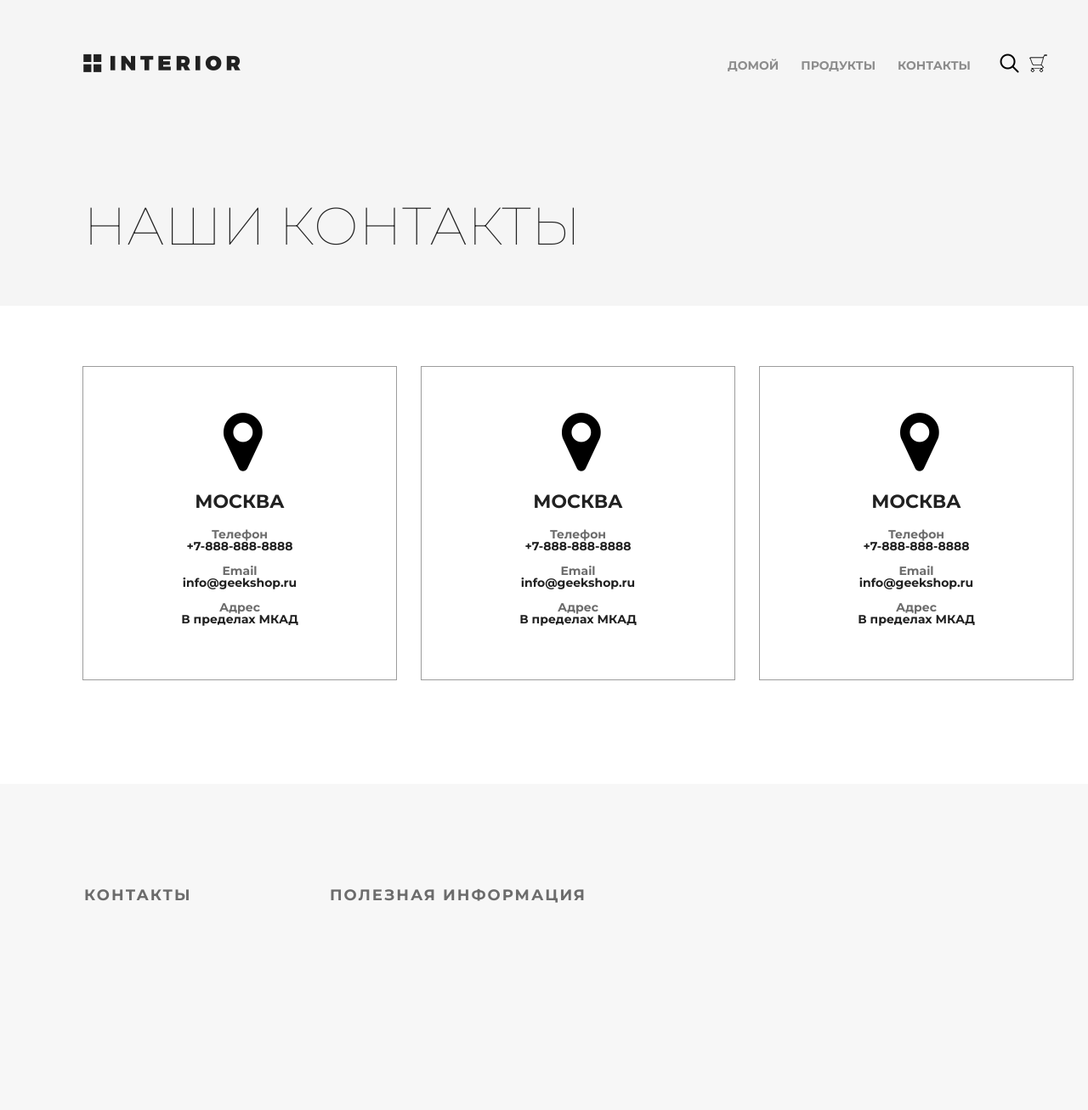
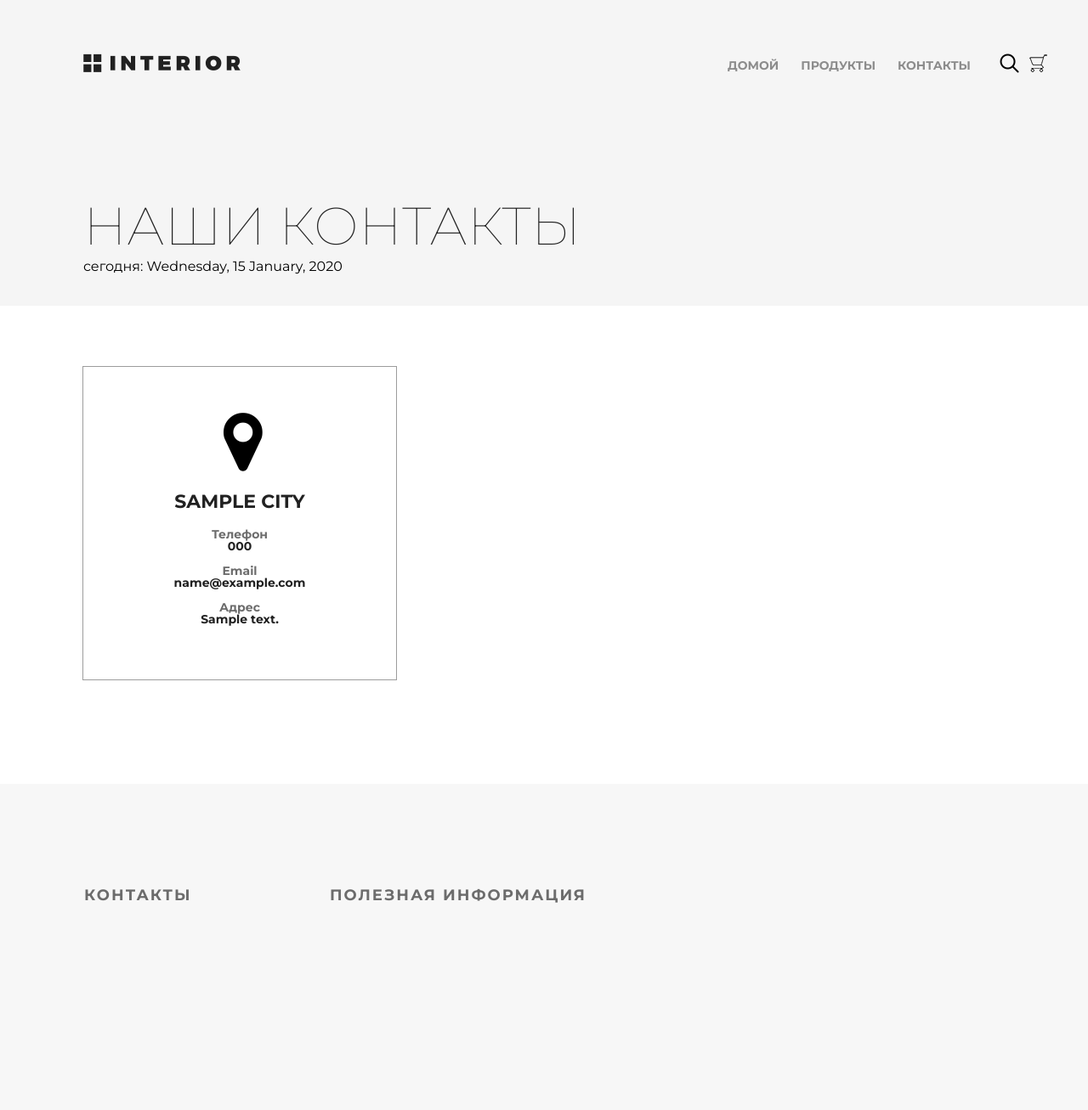
Before and after one commit to spaIpeen/geekshop, a Django app: template mainapp/templates/mainapp/contact.html in a window 1280 px wide; the page is wider, and only the part inside the window is pictured. Shown: that part at 85% size. Run offline with Django 3.2, Linux system fonts and the light colour scheme; the template is opened without the code that fills it: most values are stand-ins (such as "Sample title", 1, 10 or a date in 2020).

Commit message:
Lesson 2. Repeat and filters

```diff
--- a/geekshop/urls.py
+++ b/geekshop/urls.py
@@ -18,8 +18,13 @@ from django.urls import path
 import mainapp.views as mainapp
 
 urlpatterns = [
-    path('', mainapp.main, name='main'),
-    path('products/', mainapp.products, name='products'),
-    path('contact/', mainapp.contact, name='contact'),
-    path('admin/', admin.site.urls),
+    path("admin/", admin.site.urls),
+    path("", mainapp.main, name="main"),
+    path("products/", mainapp.products, name="products"),
+    path("products/all", mainapp.products, name="products_all"),
+    path("products/home", mainapp.products, name="products_home"),
+    path("products/office", mainapp.products, name="products_office"),
+    path("products/modern", mainapp.products, name="products_modern"),
+    path("products/classic", mainapp.products, name="products_classic"),
+    path("contact/", mainapp.contact, name="contact"),
 ]
--- a/mainapp/templates/mainapp/base.html
+++ b/mainapp/templates/mainapp/base.html
@@ -5,25 +5,25 @@
 	<meta charset="utf-8">
 	<title>
         {% block title %}
-            {{ title|title }}
-        {% endblock %}
+            {{ title|capfirst }}
+        {% endblock title %}
     </title>
     {% block css %}
         <link rel="stylesheet" href="{% static 'css/style.css' %}">
         <link rel="stylesheet" href="{% static 'fonts/font-awesome/css/font-awesome.css' %}">
-    {% endblock %}
+    {% endblock css %}
 
     {% block js %}
-    {% endblock %}
+    {% endblock js %}
 </head>
 <body>
     <div class="container">
     {% block menu %}
-    {% endblock %}
+    {% endblock menu %}
 
 
     {% block content %}
-    {% endblock %}
+    {% endblock content %}
     </div>
 
     {% block footer %}
@@ -35,7 +35,7 @@
                <h3>полезная информация</h3>
             </div>
         </div>
-    {% endblock %}
+    {% endblock footer %}
 
 </body>
 </html>
--- a/mainapp/templates/mainapp/contact.html
+++ b/mainapp/templates/mainapp/contact.html
@@ -7,61 +7,32 @@
 		{% include 'mainapp/includes/inc_menu.html' %}
 	</div>
 	<h1>наши контакты</h1>
+	<p>сегодня: {{ visit_date|date:'l, j F, Y' }}</p>
 </div>
-{% endblock %}
+{% endblock menu %}
 
 
 {% block content %}
 <div class="location">
+	{% for location in locations %}
 	<div class="location-1">
 		<i class="fa fa-map-marker fa-5x"></i>
-		<h4>Москва</h4>
+		<h4>{{ location.city }}</h4>
 		<div class="contacts">
 			<h5>Телефон</h5>
-			<p>+7-888-888-8888</p>
+			<p>{{ location.phone }}</p>
 		</div>
 		<div class="contacts">
 			<h5>Email</h5>
-			<p>info@geekshop.ru</p>
+			<p>{{ location.email }}</p>
 		</div>
 		<div class="contacts">
 			<h5>Адрес</h5>
-			<p>В пределах МКАД</p>
+			<p>{{ location.address }}</p>
 		</div>
 	</div>
-	<div class="location-1">
-		<i class="fa fa-map-marker fa-5x"></i>
-		<h4>Москва</h4>
-		<div class="contacts">
-			<h5>Телефон</h5>
-			<p>+7-888-888-8888</p>
-		</div>
-		<div class="contacts">
-			<h5>Email</h5>
-			<p>info@geekshop.ru</p>
-		</div>
-		<div class="contacts">
-			<h5>Адрес</h5>
-			<p>В пределах МКАД</p>
-		</div>
-	</div>
-	<div class="location-1">
-		<i class="fa fa-map-marker fa-5x"></i>
-		<h4>Москва</h4>
-		<div class="contacts">
-			<h5>Телефон</h5>
-			<p>+7-888-888-8888</p>
-		</div>
-		<div class="contacts">
-			<h5>Email</h5>
-			<p>info@geekshop.ru</p>
-		</div>
-		<div class="contacts">
-			<h5>Адрес</h5>
-			<p>В пределах МКАД</p>
-		</div>
-	</div>
+	{% endfor %}
 </div>
 
 <div class="clr"></div>
-{% endblock %}
+{% endblock content %}
--- a/mainapp/templates/mainapp/index.html
+++ b/mainapp/templates/mainapp/index.html
@@ -10,7 +10,7 @@
 		<h3 class="green">тенденции</h3>
 		<h3 class="big"> удобные стулья</h3>
 		<p>Новый уровень комфорта. Отличные характеристики.</p>
-		<a href="#" class="button-order">заказать <img src="/static/img/arrow.png" alt=""></a>
+		<a href="#" class="button-order">заказать <img src="{% static 'img/arrow.png' %}" alt=""></a>
 	</div>
 	<div class="navi">
 		<a href="#"></a><a href="#"></a><a href="#"></a>
@@ -23,7 +23,7 @@
 	<div class="featured-menu">
 			<a class="active" href="#">Популярные</a><a href="#">Новинки</a>
 	</div>
-	<a class="explore" href="#">показать все <img src="/static/img/arrow.png" alt=""></a>
+	<a class="explore" href="#">показать все <img src="{% static 'img/arrow.png' %}" alt=""></a>
 	<div class="clearfix">
 	</div>
 	<div class="tab-content">
```
Also changed, not shown: mainapp/templates/mainapp/json/links.json (added, +22 -0 lines), mainapp/templates/mainapp/json/locations.json (added, +20 -0 lines), mainapp/templates/mainapp/json/products.json (added, +16 -0 lines), mainapp/templates/mainapp/json/same_products.json (added, +20 -0 lines), mainapp/templates/mainapp/products.html (+23 -38 lines), mainapp/views.py (+13 -16 lines).
